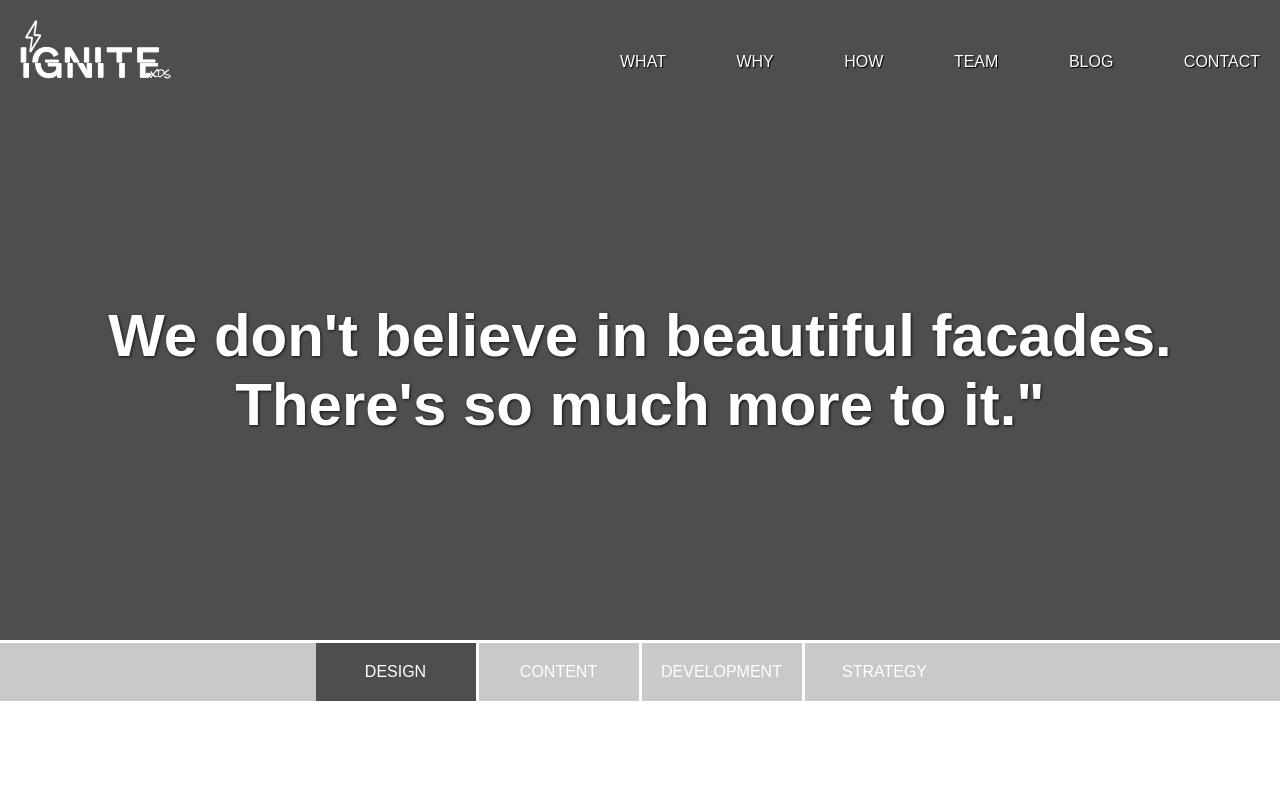
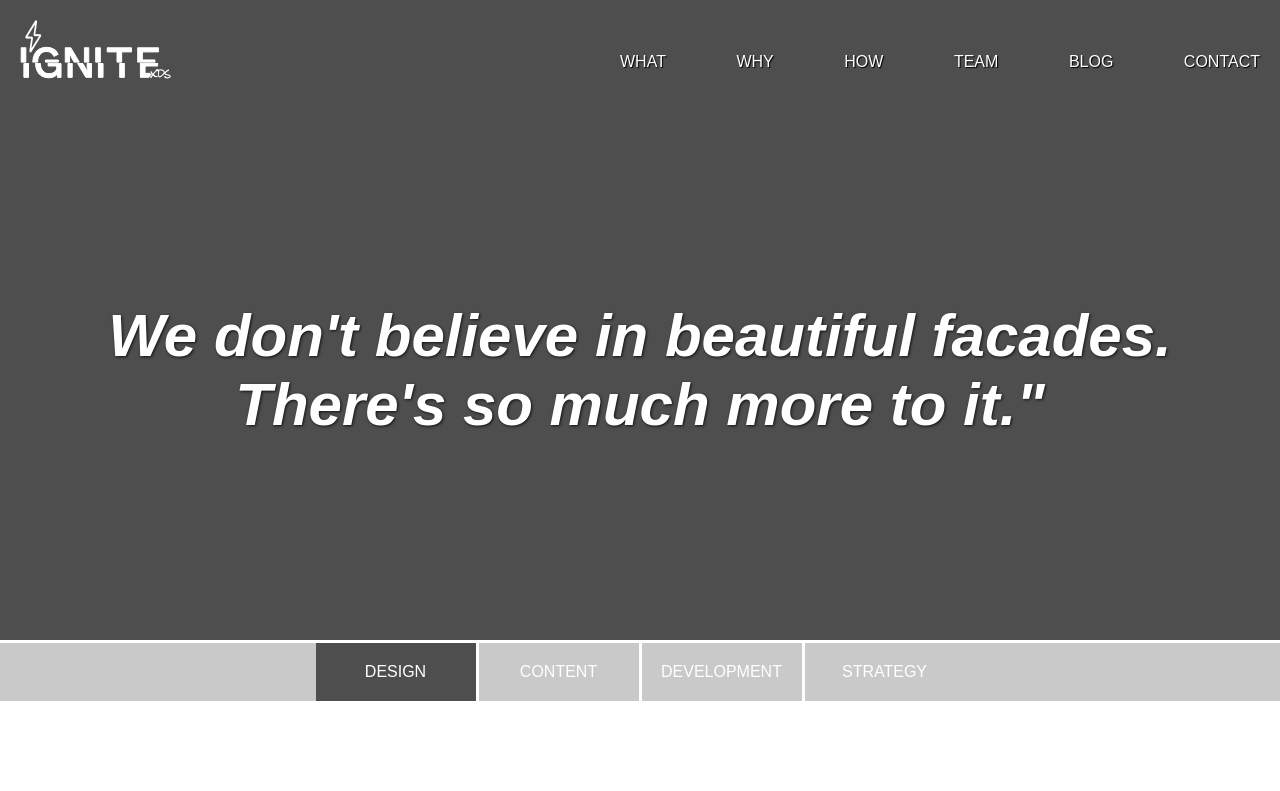
Before and after one commit to jhochgreve/test, a website: page index.html in a window 1280 px wide. Shown: the top 791 px of the page. Drawn offline with nearby package versions, Linux system fonts and the light colour scheme.

Commit message:
Last update. Forgot a semi-colon. broke the compiler

```diff
--- a/src/scss/components/_banner.scss
+++ b/src/scss/components/_banner.scss
@@ -10,6 +10,7 @@
   margin-top: 100px;
   h1{
     text-shadow: 1px 1px 3px rgba(0, 0, 0, 0.8);
+    font-style: italic;
   }
   .content{
     max-width: 1250px;
--- a/src/scss/header/_nav.scss
+++ b/src/scss/header/_nav.scss
@@ -18,7 +18,7 @@ header{
     nav{
       width: 50%;
       padding-right: 20px;
-      max-width: 725px
+      max-width: 725px;
       @media screen and (max-width: $tabletVp){
         display: none;
       }
```
Also changed, not shown: dist/css/main.min.css.
